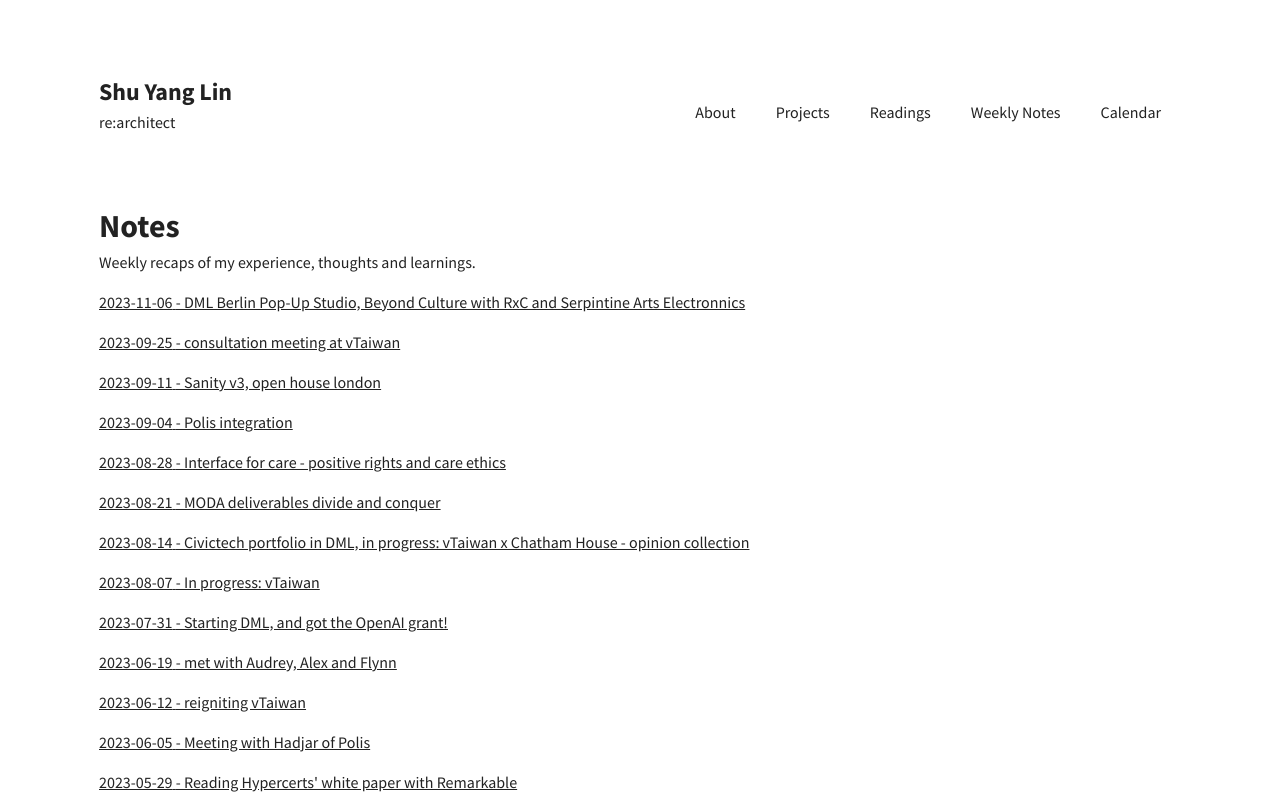
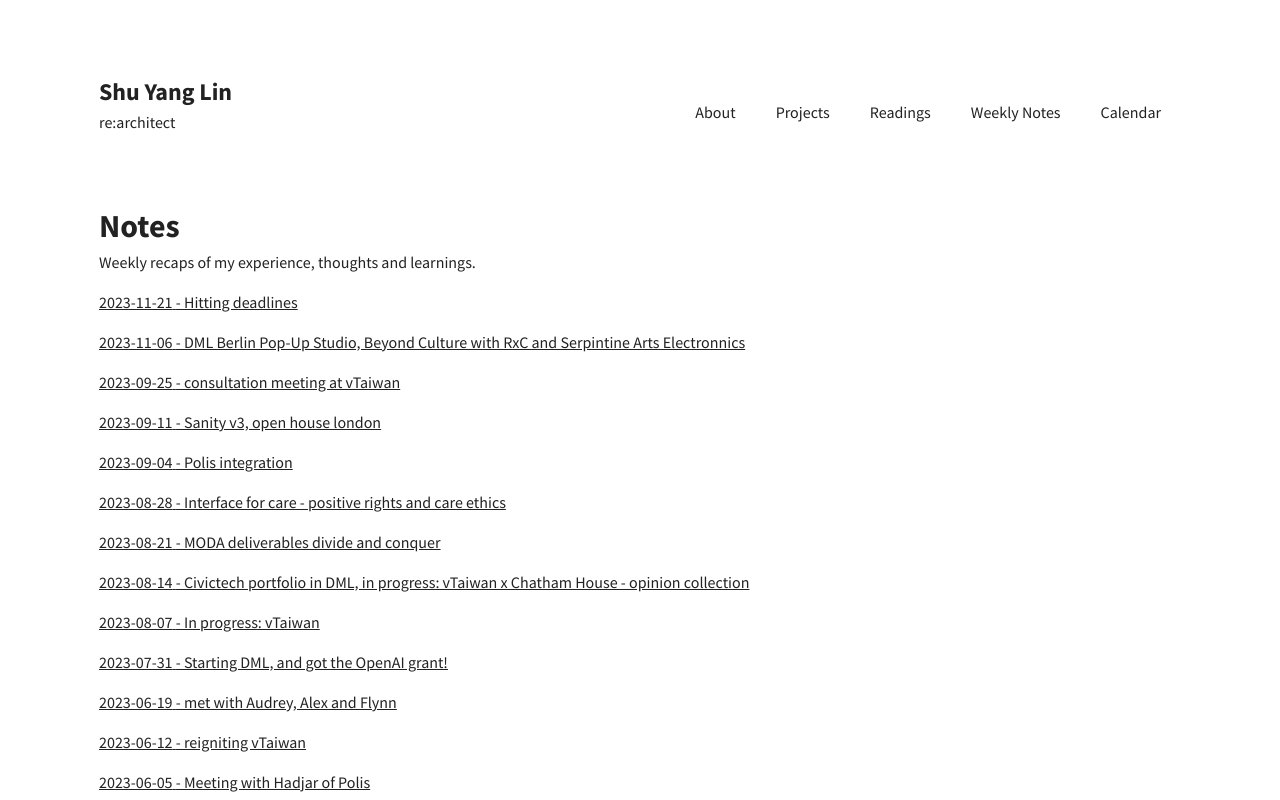
Before and after one commit to shuyanglin/shuyanglin, a React (Create React App) app: page /#/notes in a window 1280 px wide. Shown: the top 800 px of the page. Built offline with nearby package versions, Linux system fonts and the light colour scheme.

Commit message:
update weeklys

```diff
--- a/src/components/App/App.js
+++ b/src/components/App/App.js
@@ -54,6 +54,8 @@ function App() {
           <Route path="/notes/2023-09-11" element={<Note slug={"2023-09-11"} />}></Route>
           <Route path="/notes/2023-09-25" element={<Note slug={"2023-09-25"} />}></Route>
           <Route path="/notes/2023-11-06" element={<Note slug={"2023-11-06"} />}></Route>
+          <Route path="/notes/2023-11-21" element={<Note slug={"2023-11-21"} />}></Route>
+
         </Routes>
       </div>
       <Footer />
--- /dev/null
+++ b/src/components/Note/Markdowns/note-2023-11-21.md
@@ -0,0 +1 @@
+It coming to the year end, so recently working tirelessly towards multiple deadlines. Hope to spend some time in Taiwan early next year and make some decisions on my next steps. Luckily, there are several opportunities that I am exploring so quite looking forward to have the last push in Dec, get the visa settled, and focus on shaping my passion work in Jan-Feb 2024.
--- a/src/components/Notes/Notes.js
+++ b/src/components/Notes/Notes.js
@@ -4,6 +4,10 @@ import { Link } from 'react-router-dom';
 function Notes() {
 
   const allWeeksNotes = [{
+    date: "2023-11-21",
+    slug: "2023-11-21",
+    about: "Hitting deadlines"
+  }, {
     date: "2023-11-06",
     slug: "2023-11-06",
     about: "DML Berlin Pop-Up Studio, Beyond Culture with RxC and Serpintine Arts Electronnics"
```
